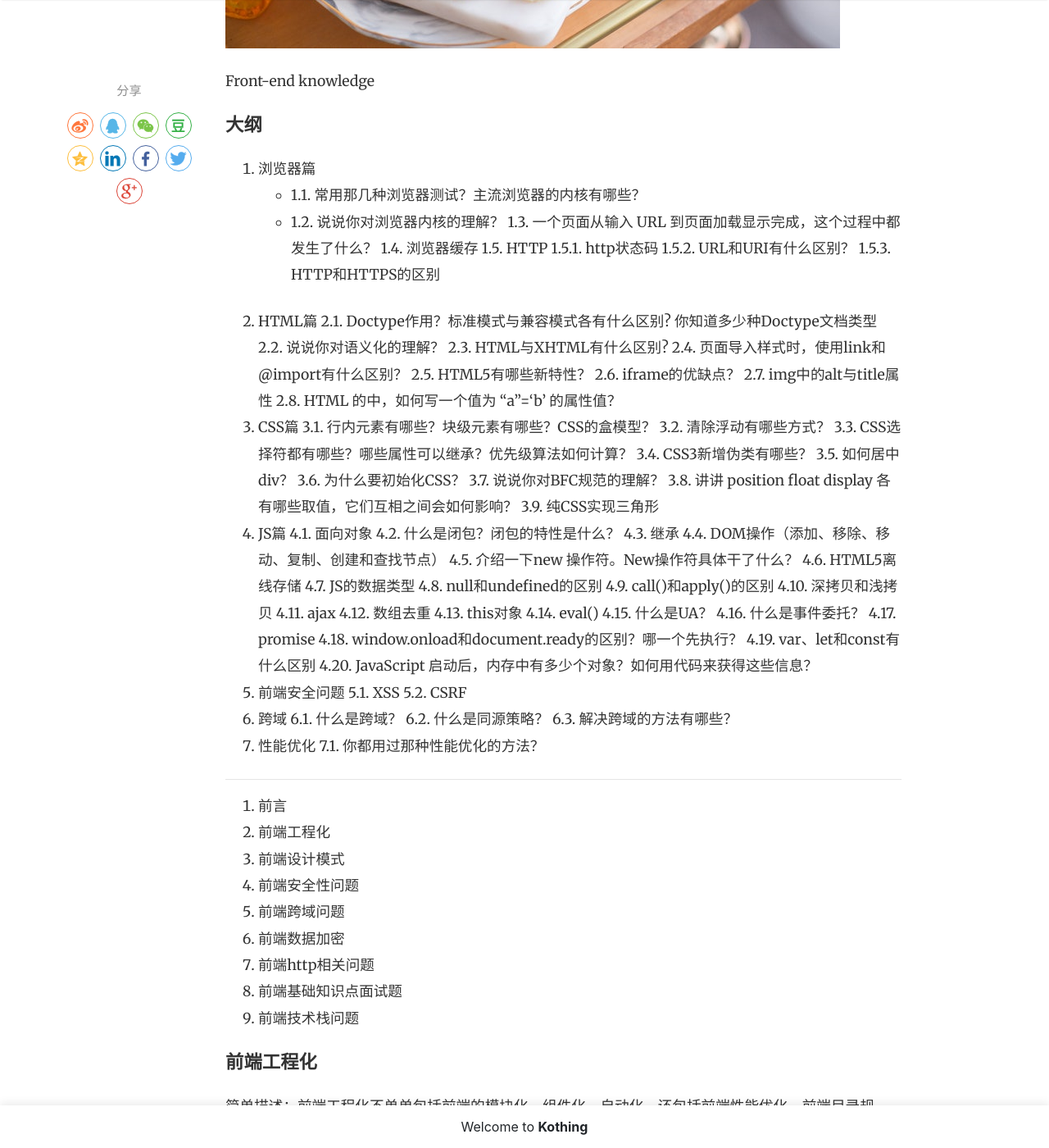
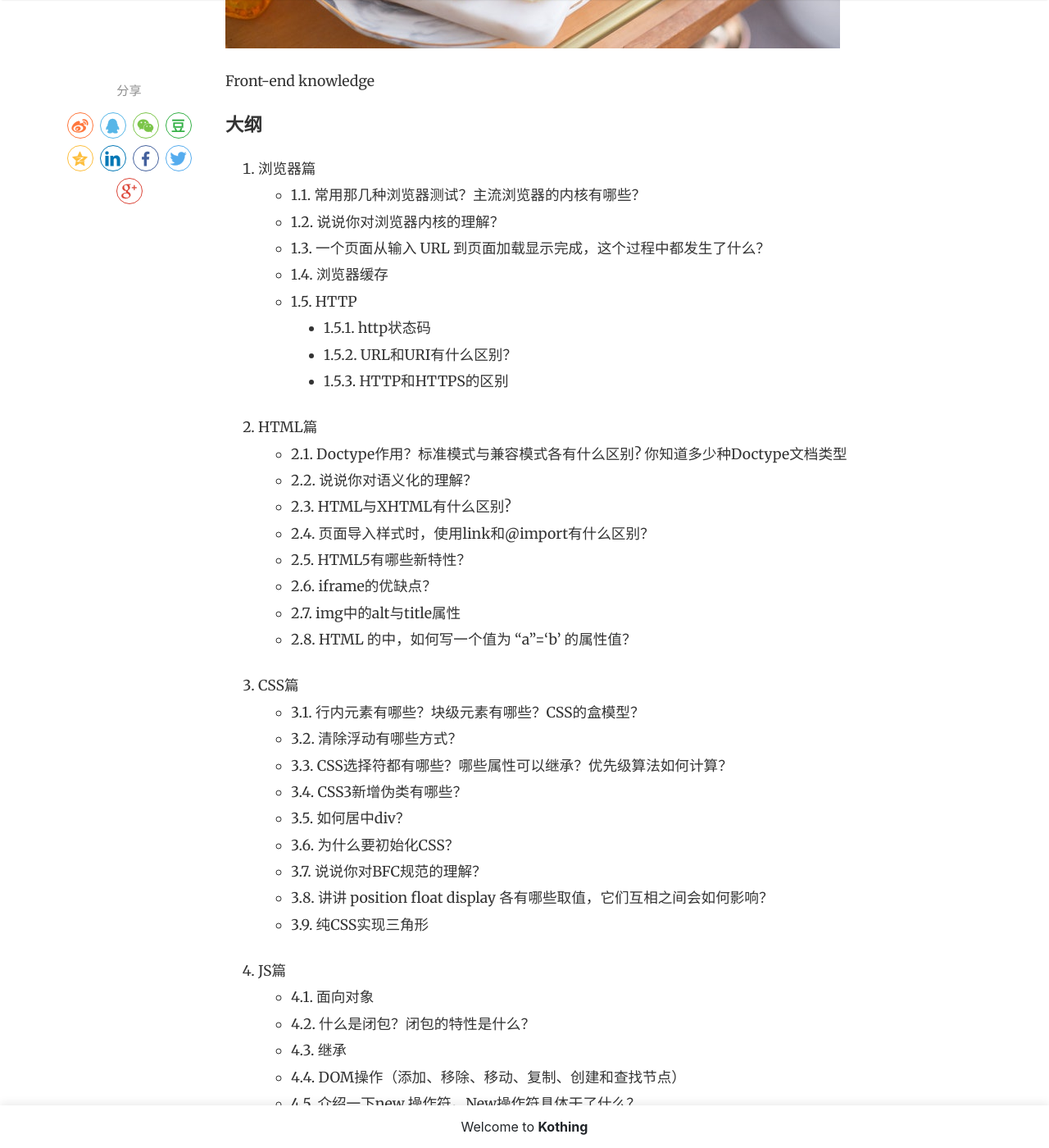
Before and after one commit to kothing/kothing.github.io, a Jekyll site: the page built from _posts/2020-10-10-front-end-knowledge.md, in a window 1280 px wide and 1400 px high, scrolled down 791 px. Shown: the whole window at 82% size. Built offline with Jekyll 4.4.1, drawn with Linux system fonts in a browser that asks for light colours; nearby versions of some CDN libraries; comment, search, counter and statistics services are not loaded; some of the changed text lies outside the part shown.

Commit message:
Update 2020-10-10-front-end-knowledge.md

```diff
--- a/_posts/2020-10-10-front-end-knowledge.md
+++ b/_posts/2020-10-10-front-end-knowledge.md
@@ -14,63 +14,63 @@ Front-end knowledge
 ### 大纲
 
 1. 浏览器篇
-   - 1.1.  常用那几种浏览器测试？主流浏览器的内核有哪些？
-   - 1.2.  说说你对浏览器内核的理解？
-   1.3. 一个页面从输入 URL 到页面加载显示完成，这个过程中都发生了什么？
-   1.4. 浏览器缓存
-   1.5. HTTP
-      1.5.1. http状态码
-      1.5.2. URL和URI有什么区别？
-      1.5.3. HTTP和HTTPS的区别
+   - 1.1. 常用那几种浏览器测试？主流浏览器的内核有哪些？
+   - 1.2. 说说你对浏览器内核的理解？
+   - 1.3. 一个页面从输入 URL 到页面加载显示完成，这个过程中都发生了什么？
+   - 1.4. 浏览器缓存
+   - 1.5. HTTP
+      - 1.5.1. http状态码
+      - 1.5.2. URL和URI有什么区别？
+      - 1.5.3. HTTP和HTTPS的区别
 2. HTML篇
-   2.1. Doctype作用？标准模式与兼容模式各有什么区别? 你知道多少种Doctype文档类型
-   2.2. 说说你对语义化的理解？
-   2.3. HTML与XHTML有什么区别?
-   2.4. 页面导入样式时，使用link和@import有什么区别？
-   2.5. HTML5有哪些新特性？
-   2.6. iframe的优缺点？
-   2.7. img中的alt与title属性
-   2.8. HTML 的中，如何写一个值为 “a”=‘b’ 的属性值？
+   - 2.1. Doctype作用？标准模式与兼容模式各有什么区别? 你知道多少种Doctype文档类型
+   - 2.2. 说说你对语义化的理解？
+   - 2.3. HTML与XHTML有什么区别?
+   - 2.4. 页面导入样式时，使用link和@import有什么区别？
+   - 2.5. HTML5有哪些新特性？
+   - 2.6. iframe的优缺点？
+   - 2.7. img中的alt与title属性
+   - 2.8. HTML 的中，如何写一个值为 “a”=‘b’ 的属性值？
 3. CSS篇
-   3.1. 行内元素有哪些？块级元素有哪些？CSS的盒模型？
-   3.2. 清除浮动有哪些方式？
-   3.3. CSS选择符都有哪些？哪些属性可以继承？优先级算法如何计算？
-   3.4. CSS3新增伪类有哪些？
-   3.5. 如何居中div？
-   3.6. 为什么要初始化CSS？
-   3.7. 说说你对BFC规范的理解？
-   3.8. 讲讲 position float display 各有哪些取值，它们互相之间会如何影响？
-   3.9. 纯CSS实现三角形
+   - 3.1. 行内元素有哪些？块级元素有哪些？CSS的盒模型？
+   - 3.2. 清除浮动有哪些方式？
+   - 3.3. CSS选择符都有哪些？哪些属性可以继承？优先级算法如何计算？
+   - 3.4. CSS3新增伪类有哪些？
+   - 3.5. 如何居中div？
+   - 3.6. 为什么要初始化CSS？
+   - 3.7. 说说你对BFC规范的理解？
+   - 3.8. 讲讲 position float display 各有哪些取值，它们互相之间会如何影响？
+   - 3.9. 纯CSS实现三角形
 4. JS篇
-   4.1. 面向对象
-   4.2. 什么是闭包？闭包的特性是什么？
-   4.3. 继承
-   4.4. DOM操作（添加、移除、移动、复制、创建和查找节点）
-   4.5. 介绍一下new 操作符。New操作符具体干了什么？
-   4.6. HTML5离线存储
-   4.7. JS的数据类型
-   4.8. null和undefined的区别
-   4.9. call()和apply()的区别
-   4.10. 深拷贝和浅拷贝
-   4.11. ajax
-   4.12. 数组去重
-   4.13. this对象
-   4.14. eval()
-   4.15. 什么是UA？
-   4.16. 什么是事件委托？
-   4.17. promise
-   4.18. window.onload和document.ready的区别？哪一个先执行？
-   4.19. var、let和const有什么区别
-   4.20. JavaScript 启动后，内存中有多少个对象？如何用代码来获得这些信息？
+   - 4.1. 面向对象
+   - 4.2. 什么是闭包？闭包的特性是什么？
+   - 4.3. 继承
+   - 4.4. DOM操作（添加、移除、移动、复制、创建和查找节点）
+   - 4.5. 介绍一下new 操作符。New操作符具体干了什么？
+   - 4.6. HTML5离线存储
+   - 4.7. JS的数据类型
+   - 4.8. null和undefined的区别
+   - 4.9. call()和apply()的区别
+   - 4.10. 深拷贝和浅拷贝
+   - 4.11. ajax
+   - 4.12. 数组去重
+   - 4.13. this对象
+   - 4.14. eval()
+   - 4.15. 什么是UA？
+   - 4.16. 什么是事件委托？
+   - 4.17. promise
+   - 4.18. window.onload和document.ready的区别？哪一个先执行？
+   - 4.19. var、let和const有什么区别
+   - 4.20. JavaScript 启动后，内存中有多少个对象？如何用代码来获得这些信息？
 5. 前端安全问题
-   5.1. XSS
-   5.2. CSRF
+   - 5.1. XSS
+   - 5.2. CSRF
 6. 跨域
-   6.1. 什么是跨域？
-   6.2. 什么是同源策略？
-   6.3. 解决跨域的方法有哪些？
+   - 6.1. 什么是跨域？
+   - 6.2. 什么是同源策略？
+   - 6.3. 解决跨域的方法有哪些？
 7. 性能优化
-   7.1. 你都用过那种性能优化的方法？
+   - 7.1. 性能优化有哪些方法？
 
 ---------------------------------
 
```
